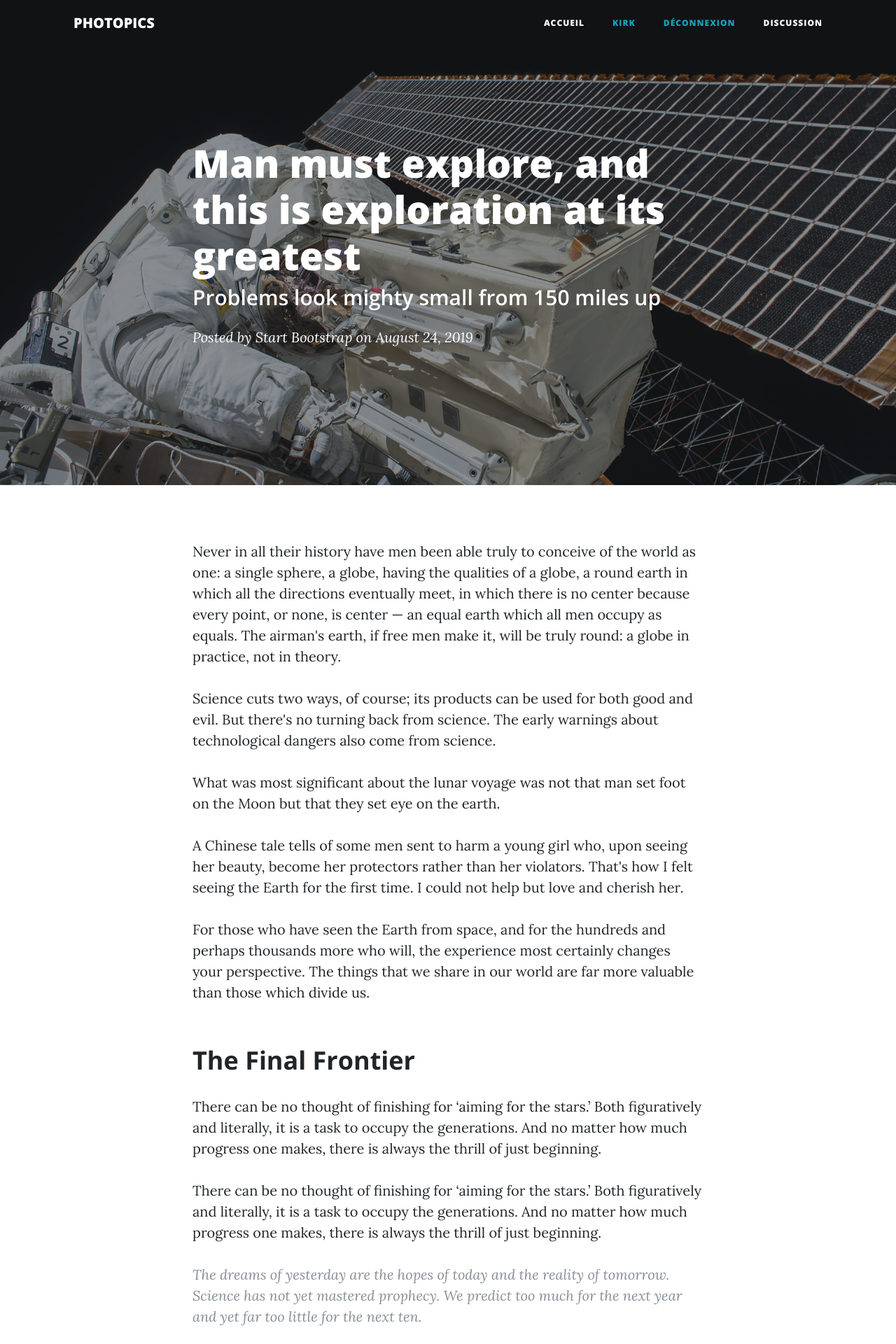
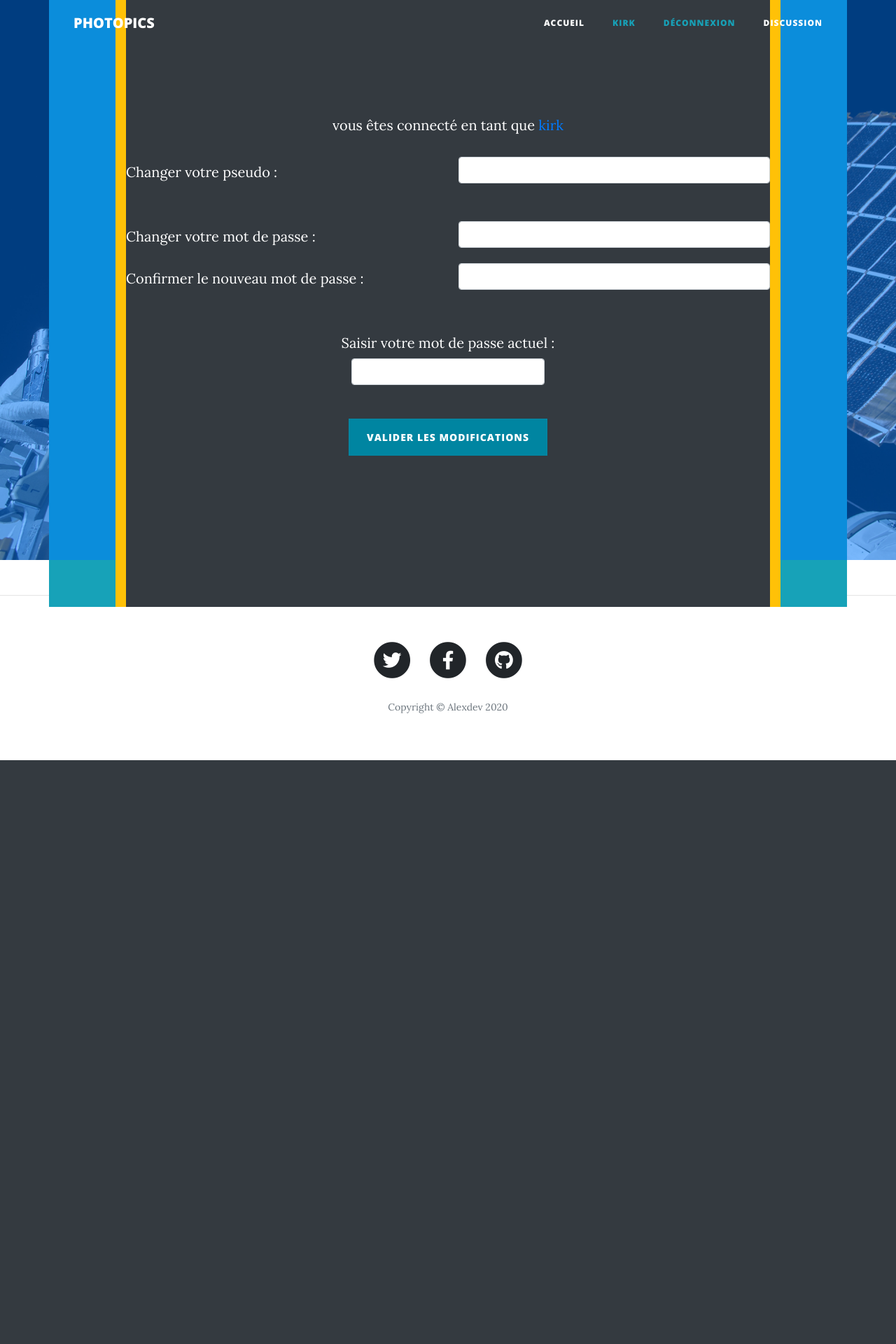
Before and after one commit to alexandre-leroux/discussion, a PHP site: page /pages/profil.php in a window 1280 px wide. Shown: the top 1920 px of the page at 70% size. After the commit the page ends 1086 px from the top, so only its background shows below. Run offline with PHP 8.4, Linux system fonts and the light colour scheme; a user stored in the database is signed in.

Commit message:
base profil ok

```diff
--- a/pages/profil.php
+++ b/pages/profil.php
@@ -36,68 +36,70 @@ if (!isset($_SESSION['login']) and !isset($_SESSION['id'])){header('location:../
  ?>
 
   <!-- Page Header -->
-  <header class="masthead" style="background-image: url('img/post-bg.jpg')">
-    <div class="overlay"></div>
-    <div class="container">
-      <div class="row">
-        <div class="col-lg-8 col-md-10 mx-auto">
-          <div class="post-heading">
-            <h1>Man must explore, and this is exploration at its greatest</h1>
-            <h2 class="subheading">Problems look mighty small from 150 miles up</h2>
-            <span class="meta">Posted by
-              <a href="#">Start Bootstrap</a>
-              on August 24, 2019</span>
+  <header class="masthead vh-100 d-flex align-items-center" style="background-image: url('img/post-bg.jpg')">
+    <div class="overlay w-100 bg-primary "></div>
+    <div class="container w-100 bg-success ">
+      <div class="row bg-info">
+        <div class="col-lg-10 col-md-10 mx-auto w-100 bg-warning">
+          <div class="post-heading bg-dark">
+
+
+
+
+              <p class='text-center'>vous êtes connecté en tant que <span class='text-primary'><?php echo $_SESSION["login"];?></span></p>
+
+
+                <form>
+
+                  <div class="form-group mb-5 row d-flex justify-content-between">
+                    <label for="inputEmail3" class="col-sm-4 col-form-label">Changer votre pseudo :</label>
+                    <div class="col-sm-6">
+                      <input type="email" class="form-control" id="inputEmail3">
+                    </div>
+                  </div>
+
+                  <div class="form-group row d-flex justify-content-between">
+                    <label for="inputPassword3" class="col-sm-4 col-form-label">Changer votre mot de passe :</label>
+                    <div class="col-sm-6">
+                      <input type="password" class="form-control" id="inputPassword3">
+                    </div>
+                  </div>
+
+                   <div class="form-group mb-5 row d-flex justify-content-between">
+                    <label for="inputPassword3" class="col-sm-6 col-form-label">Confirmer le nouveau mot de passe :</label>
+                    <div class="col-sm-6">
+                      <input type="password" class="form-control" id="inputPassword3">
+                    </div>
+                  </div>
+
+                   <div class="form-group mt-5 d-flex flex-column justify-content-center align-items-center">
+                    <label for="inputPassword3" class="col-sm-8 text-center col-form-label">Saisir votre mot de passe actuel :</label>
+                    <div class="col-sm-4">
+                      <input type="password" class="form-control" id="inputPassword3">
+                    </div>
+                  </div>
+
+                  <div class="form-group mt-5 row">
+                    <div class="col-sm-10 mx-auto d-flex justify-content-center">
+                      <button type="submit" class="btn text-center btn-primary">Valider les modifications</button>
+                    </div>
+                  </div>
+
+                </form>
+
+
+
+
+
+
+              </div>
           </div>
         </div>
       </div>
     </div>
   </header>
 
-  <!-- Post Content -->
-  <article>
-    <div class="container">
-      <div class="row">
-        <div class="col-lg-8 col-md-10 mx-auto">
-          <p>Never in all their history have men been able truly to conceive of the world as one: a single sphere, a globe, having the qualities of a globe, a round earth in which all the directions eventually meet, in which there is no center because every point, or none, is center — an equal earth which all men occupy as equals. The airman's earth, if free men make it, will be truly round: a globe in practice, not in theory.</p>
 
-          <p>Science cuts two ways, of course; its products can be used for both good and evil. But there's no turning back from science. The early warnings about technological dangers also come from science.</p>
-
-          <p>What was most significant about the lunar voyage was not that man set foot on the Moon but that they set eye on the earth.</p>
-
-          <p>A Chinese tale tells of some men sent to harm a young girl who, upon seeing her beauty, become her protectors rather than her violators. That's how I felt seeing the Earth for the first time. I could not help but love and cherish her.</p>
-
-          <p>For those who have seen the Earth from space, and for the hundreds and perhaps thousands more who will, the experience most certainly changes your perspective. The things that we share in our world are far more valuable than those which divide us.</p>
-
-          <h2 class="section-heading">The Final Frontier</h2>
-
-          <p>There can be no thought of finishing for ‘aiming for the stars.’ Both figuratively and literally, it is a task to occupy the generations. And no matter how much progress one makes, there is always the thrill of just beginning.</p>
-
-          <p>There can be no thought of finishing for ‘aiming for the stars.’ Both figuratively and literally, it is a task to occupy the generations. And no matter how much progress one makes, there is always the thrill of just beginning.</p>
-
-          <blockquote class="blockquote">The dreams of yesterday are the hopes of today and the reality of tomorrow. Science has not yet mastered prophecy. We predict too much for the next year and yet far too little for the next ten.</blockquote>
-
-          <p>Spaceflights cannot be stopped. This is not the work of any one man or even a group of men. It is a historical process which mankind is carrying out in accordance with the natural laws of human development.</p>
-
-          <h2 class="section-heading">Reaching for the Stars</h2>
-
-          <p>As we got further and further away, it [the Earth] diminished in size. Finally it shrank to the size of a marble, the most beautiful you can imagine. That beautiful, warm, living object looked so fragile, so delicate, that if you touched it with a finger it would crumble and fall apart. Seeing this has to change a man.</p>
-
-          <a href="#">
-            <img class="img-fluid" src="img/post-sample-image.jpg" alt="">
-          </a>
-          <span class="caption text-muted">To go places and do things that have never been done before – that’s what living is all about.</span>
-
-          <p>Space, the final frontier. These are the voyages of the Starship Enterprise. Its five-year mission: to explore strange new worlds, to seek out new life and new civilizations, to boldly go where no man has gone before.</p>
-
-          <p>As I stand out here in the wonders of the unknown at Hadley, I sort of realize there’s a fundamental truth to our nature, Man must explore, and this is exploration at its greatest.</p>
-
-          <p>Placeholder text by
-            <a href="http://spaceipsum.com/">Space Ipsum</a>. Photographs by
-            <a href="https://www.flickr.com/photos/nasacommons/">NASA on The Commons</a>.</p>
-        </div>
-      </div>
-    </div>
-  </article>
 
   <hr>
 
@@ -107,11 +109,11 @@ if (!isset($_SESSION['login']) and !isset($_SESSION['id'])){header('location:../
   ?>
 
   <!-- Bootstrap core JavaScript -->
-  <script src="vendor/jquery/jquery.min.js"></script>
-  <script src="vendor/bootstrap/js/bootstrap.bundle.min.js"></script>
+  <script src="../vendor/jquery/jquery.min.js"></script>
+  <script src="../vendor/bootstrap/js/bootstrap.bundle.min.js"></script>
 
   <!-- Custom scripts for this template -->
-  <script src="js/clean-blog.min.js"></script>
+  <script src="../js/clean-blog.min.js"></script>
 
 </body>
 
```
